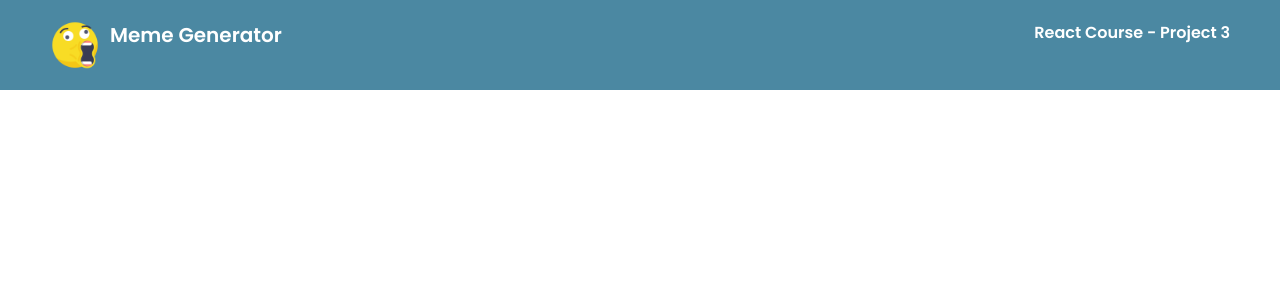
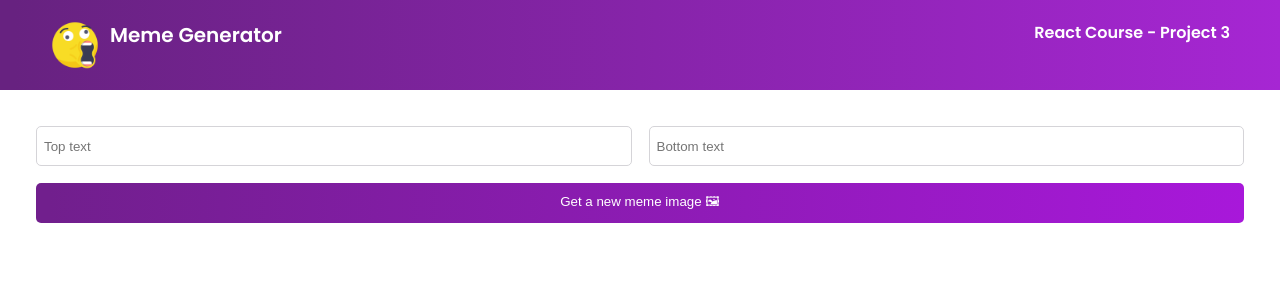
Before and after one commit to YosephSE/Meme-Generator, a React (Create React App) app: page / in a window 1280 px wide. Shown: the top 300 px of the page. Built offline with nearby package versions, Linux system fonts and the light colour scheme.

Commit message:
Form section finished

```diff
--- a/src/App.js
+++ b/src/App.js
@@ -1,9 +1,12 @@
 import Header from './components/Header'
+import Form from './components/Form'
 
 function App() {
   return (
     <div className="App">
       <Header/>
+      <Form/>
+
     </div>
   );
 }
--- /dev/null
+++ b/src/components/Form.css
@@ -0,0 +1,27 @@
+main {
+    padding: 36px;
+}
+
+
+.form {
+    display: grid;
+    grid-template: 40px 40px / 1fr 1fr;
+    gap: 17px;
+}
+
+.form--input {
+    font-family: "Karla", sans-serif;
+    border-radius: 5px;
+    border: 1px solid #D5D4D8;
+    text-indent: 5px;
+}
+
+.form--button {
+    grid-column: 1 / -1;
+    font-family: "Karla", sans-serif;
+    border-radius: 5px;
+    background: linear-gradient(90.41deg, #711F8D 1.14%, #A818DA 100%);
+    color: white;
+    border: none;
+    cursor: pointer;
+}
--- /dev/null
+++ b/src/components/Form.js
@@ -0,0 +1,27 @@
+import React from "react";
+import './Form.css'
+function Form() {
+  return(
+    <main>
+            <form className="form">
+                <input
+                    type="text"
+                    placeholder="Top text"
+                    className="form--input"
+                />
+                <input
+                    type="text"
+                    placeholder="Bottom text"
+                    className="form--input"
+                />
+                <button
+                    className="form--button"
+                >
+                    Get a new meme image 🖼
+                </button>
+            </form>
+        </main>
+  )
+}
+
+export default Form
--- a/src/components/Header.css
+++ b/src/components/Header.css
@@ -1,5 +1,5 @@
 .header{
-    background-color: #4B88A2;
+    background: linear-gradient(90deg, #672280 1.18%, #A626D3 100%);
     color: #fff;
     padding: 20px;
     /* border-radius: 0 0 20px 20px; */
```
Also changed, not shown: src/components/Form.jsx (deleted).
